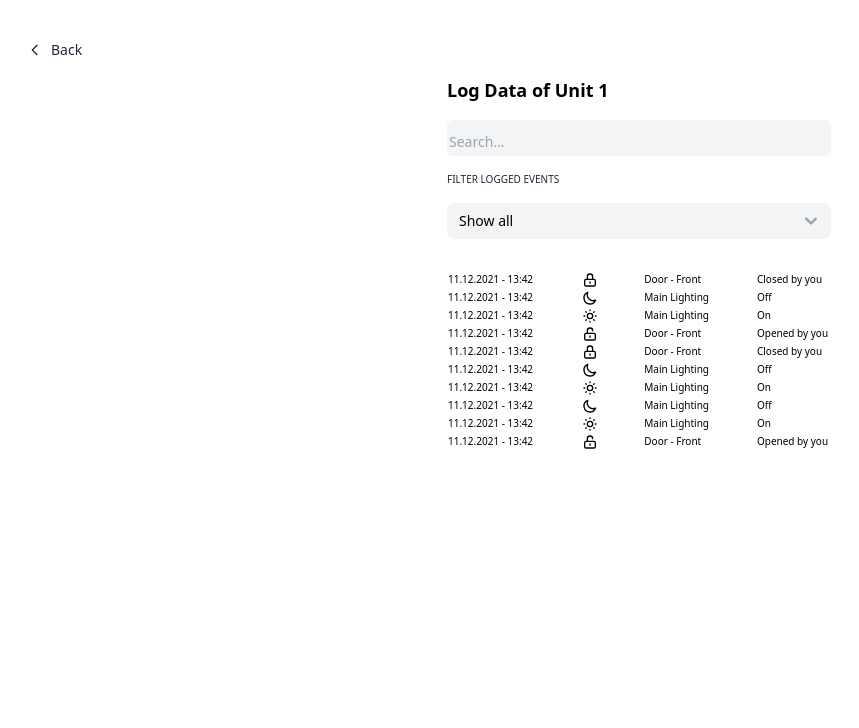
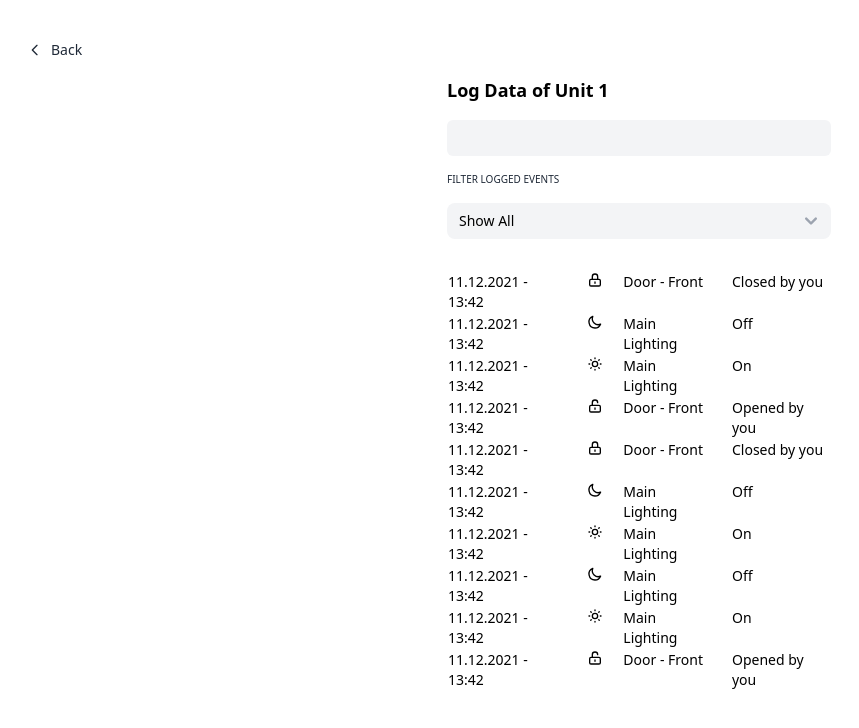
Before and after one commit to Pedropfuenmayor/Log-Screens, a Next.js app: page / in a window 1280 px wide. Shown: the top 728 px of the page, without its empty margins (1-860 px from the left). Built offline with nearby package versions, Linux system fonts and the light colour scheme.

Commit message:
logs responsive

```diff
--- a/Data/SampleData.ts
+++ b/Data/SampleData.ts
@@ -2,34 +2,38 @@ import { LockClosedIcon, LockOpenIcon, SunIcon, MoonIcon, BellIcon} from "@heroi
 
 const activityAlertLogData = [
   {
-    date: "11.12.2021 - 13:42",
-    item: "Door - Front",
-    status: "Closed by you",
+    timestamp: "11.12.2021 - 13:42",
+    device: "Door - Front",
+    description: "Closed by you",
     icon: LockClosedIcon,
+    type: 'Notification'
   },
-  { date: "11.12.2021 - 13:42", item: "Main Lighting", status: "Off", icon: MoonIcon },
-  { date: "11.12.2021 - 13:42", item: "Main Lighting", status: "On", icon: SunIcon },
+  { timestamp: "11.12.2021 - 13:42", device: "Main Lighting", description: "Off", icon: MoonIcon, type: 'Notification' },
+  { timestamp: "11.12.2021 - 13:42", device: "Main Lighting", description: "On", icon: SunIcon, type: 'Notification' },
   {
-    date: "11.12.2021 - 13:42",
-    item: "Door - Front",
-    status: "Opened by you",
+    timestamp: "11.12.2021 - 13:42",
+    device: "Door - Front",
+    description: "Opened by you",
     icon: LockOpenIcon,
+    type: 'Notification'
   },
   {
-    date: "11.12.2021 - 13:42",
-    item: "Door - Front",
-    status: "Closed by you",
+    timestamp: "11.12.2021 - 13:42",
+    device: "Door - Front",
+    description: "Closed by you",
     icon: LockClosedIcon,
+    type: 'Notification'
   },
-  { date: "11.12.2021 - 13:42", item: "Main Lighting", status: "Off", icon: MoonIcon },
-  { date: "11.12.2021 - 13:42", item: "Main Lighting", status: "On", icon: SunIcon },
-  { date: "11.12.2021 - 13:42", item: "Main Lighting", status: "Off", icon: MoonIcon  },
-  { date: "11.12.2021 - 13:42", item: "Main Lighting", status: "On", icon: SunIcon },
+  { timestamp: "11.12.2021 - 13:42", device: "Main Lighting", description: "Off", icon: MoonIcon, type: 'Notification' },
+  { timestamp: "11.12.2021 - 13:42", device: "Main Lighting", description: "On", icon: SunIcon, type: 'Notification' },
+  { timestamp: "11.12.2021 - 13:42", device: "Main Lighting", description: "Off", icon: MoonIcon, type: 'Notification'  },
+  { timestamp: "11.12.2021 - 13:42", device: "Main Lighting", description: "On", icon: SunIcon, type: 'Notification' },
   {
-    date: "11.12.2021 - 13:42",
-    item: "Door - Front",
-    status: "Opened by you",
+    timestamp: "11.12.2021 - 13:42",
+    device: "Door - Front",
+    description: "Opened by you",
     icon: LockOpenIcon,
+    type: 'Notification',
   },
 ];
 
--- a/components/LogDataUnit.tsx
+++ b/components/LogDataUnit.tsx
@@ -10,7 +10,7 @@ export default function LogDataUnit() {
       <form className="mt-4">
         <input
           className="block w-72 m-auto text-2xl p-0.5 rounded-md bg-gray-100 mb-2  sm:w-96 placeholder:text-sm"
-          placeholder="Search…"
+          placeholder=""
         ></input>
       </form>
       <h2 className="m-auto mt-4 text-[10px] text-gray-800 w-72 sm:w-96">
--- a/components/ui/ListBox.tsx
+++ b/components/ui/ListBox.tsx
@@ -7,12 +7,10 @@ import {
 } from "@heroicons/react/solid";
 
 const people = [
-  { name: "Show all" },
-  { name: "Arlene Mccoy" },
-  { name: "Devon Webb" },
-  { name: "Tom Cook" },
-  { name: "Tanya Fox" },
-  { name: "Hellen Schmidt" },
+  { name: "Show All" },
+  { name: "Notification" },
+  { name: "Warning" },
+  { name: "Alert" },
 ];
 
 export default function ListBox() {
@@ -42,7 +40,7 @@ export default function ListBox() {
                 <Listbox.Option
                   key={personIdx}
                   className={({ active }) =>
-                    `relative cursor-default select-none py-2 pl-10 pr-4 ${
+                    `relative cursor-default text-sm select-none py-2 pl-10 pr-4 ${
                       active ? "bg-blue-100 text-blue-600" : "text-gray-900"
                     }`
                   }
--- a/components/ui/SearchInput.tsx
+++ /dev/null
@@ -1,9 +0,0 @@
-import { ChevronLeftIcon } from "@heroicons/react/outline";
-
-export default function SearchInput() {
-  return (
-    <form>
-      <input type="text" className="placeholder:italic placeholder:text-slate-400" placeholder="Search…" />{" "}
-    </form>
-  );
-}
--- a/components/ui/Table.tsx
+++ b/components/ui/Table.tsx
@@ -1,20 +1,20 @@
-import activityAlertLogData from "../../Data/SampleData";
-
+import activityAlertLogData from "../../data/SampleData";
 
 export default function Table() {
   return (
     <div className="relative overflow-x-auto mt-8">
-      <table className="w-72 text-[10px] text-left m-auto sm:text-[10px] sm:w-96">
-        <tbody className=''>
-        {activityAlertLogData.map((log
-        )=>(
-             <tr className="bg-white flex justify-between">
-             <td className="w-[89px]">{log.date}</td>
-             <td className="w-[18px]"><log.icon className="h-4 w-4" /></td>
-             <td className="w-[68px]">{log.item}</td>
-             <td className="w-[75px]">{log.status}</td>
-           </tr>
-        ))}
+      <table className="w-72 text-[10px] text-left m-auto sm:text-sm sm:w-96">
+        <tbody className="">
+          {activityAlertLogData.map((log) => (
+            <tr className="bg-white flex justify-between">
+              <td className="w-[89px] sm:w-[120px]">{log.timestamp}</td>
+              <td className="w-[18px]">
+                <log.icon className="h-4 w-4" />
+              </td>
+              <td className="w-[68px] sm:w-[90px]">{log.device}</td>
+              <td className="w-[75px] sm:w-[100px]">{log.description}</td>
+            </tr>
+          ))}
         </tbody>
       </table>
     </div>
```
Also changed, not shown: pages/index.tsx (+1 -78 lines).
